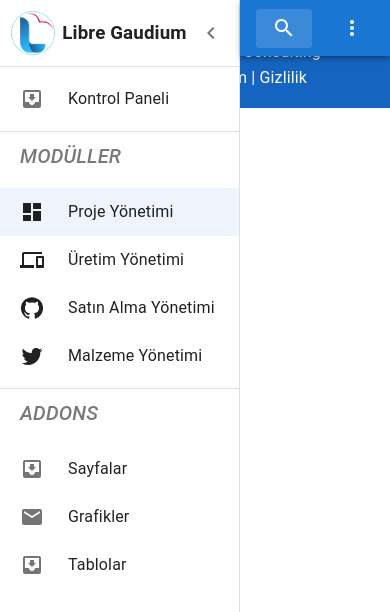
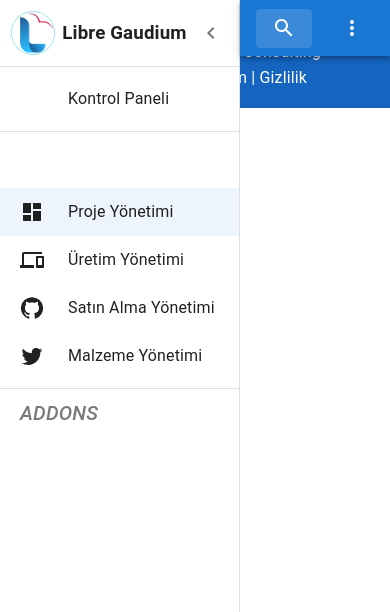
Before and after one commit to firatgoktepe/ERP-Project, a Next.js app: page /project_management in a window 390 px wide. Both pictures are taken after a click on the button 24 px from the left and 28 px from the top of the page. Shown: the top 612 px of the page. Built offline with nearby package versions, Linux system fonts and the light colour scheme.

Commit message:
style: add some conditions for responsiveness

```diff
--- a/src/layout/Sidebar/SideLists/SideLists.tsx
+++ b/src/layout/Sidebar/SideLists/SideLists.tsx
@@ -55,6 +55,7 @@ const SideLists: React.FC<openProps> = ({ open }) => {
                     minWidth: 0,
                     mr: open ? 3 : 'auto',
                     justifyContent: 'center',
+                    color: open ? '#fff' : '#000',
                   }}
                 >
                   {index % 2 === 0 ? <InboxIcon /> : <MailIcon />}
@@ -71,7 +72,13 @@ const SideLists: React.FC<openProps> = ({ open }) => {
       {open && (
         <Typography
           variant="h6"
-          sx={{ px: 2.5, py: 1, opacity: 0.6, fontStyle: 'italic' }}
+          sx={{
+            px: 2.5,
+            py: 1,
+            opacity: 0.6,
+            fontStyle: 'italic',
+            color: '#fff',
+          }}
         >
           MODÜLLER
         </Typography>
@@ -139,7 +146,7 @@ const SideLists: React.FC<openProps> = ({ open }) => {
           <ListItem
             key={text}
             disablePadding
-            sx={{ display: 'block' }}
+            sx={{ display: 'block', color: '#fff' }}
             data-testid="list-item-two"
           >
             <ListItemButton
@@ -154,6 +161,7 @@ const SideLists: React.FC<openProps> = ({ open }) => {
                   minWidth: 0,
                   mr: open ? 3 : 'auto',
                   justifyContent: 'center',
+                  color: open ? '#fff' : '#000',
                 }}
               >
                 {index % 2 === 0 ? <InboxIcon /> : <MailIcon />}
```
